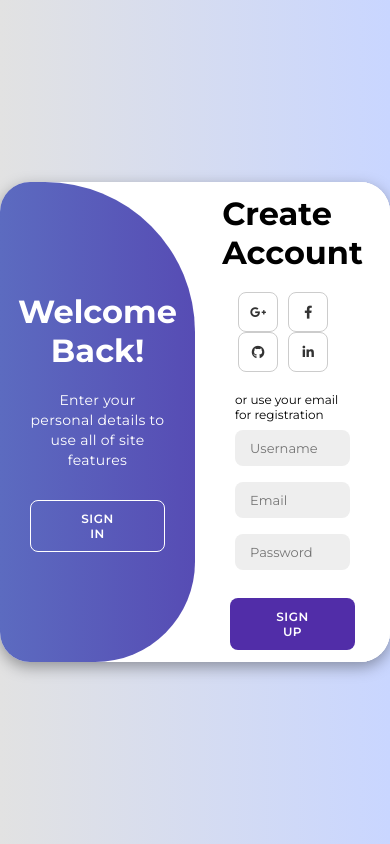
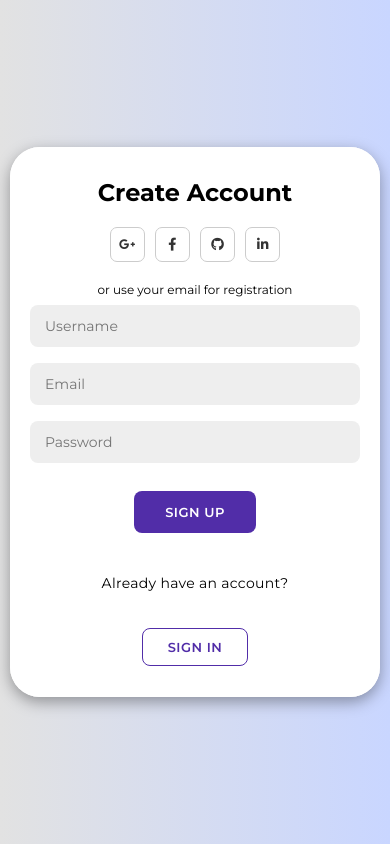
Before and after one commit to natekark/e-learning-platform, a website: page public/login.html in a window 390 px wide. Both pictures are taken after a click on the button "SIGN UP". Drawn offline with Linux system fonts and the light colour scheme.

Commit message:
Updated login.html

```diff
--- a/public/login.html
+++ b/public/login.html
@@ -22,7 +22,8 @@
       display: flex;
       align-items: center;
       justify-content: center;
-      height: 100vh;
+      min-height: 100vh;
+      padding: 20px;
     }
 
     .container {
@@ -31,8 +32,8 @@
       box-shadow: 0 5px 15px rgba(0, 0, 0, 0.35);
       position: relative;
       overflow: hidden;
-      width: 768px;
-      max-width: 100%;
+      width: 100%;
+      max-width: 768px;
       min-height: 480px;
     }
 
@@ -57,8 +58,8 @@
     .container button {
       background-color: #512da8;
       color: #fff;
-      font-size: 12px;
-      padding: 10px 45px;
+      font-size: 14px;
+      padding: 12px 45px;
       border: 1px solid transparent;
       border-radius: 8px;
       font-weight: 600;
@@ -66,11 +67,24 @@
       text-transform: uppercase;
       margin-top: 10px;
       cursor: pointer;
+      transition: all 0.3s ease;
+    }
+
+    .container button:hover {
+      opacity: 0.9;
     }
 
     .container button.hidden {
       background-color: transparent;
       border-color: #fff;
+    }
+
+    .container button.switch-form {
+      background-color: transparent;
+      color: #512da8;
+      border: 1px solid #512da8;
+      margin-top: 15px;
+      padding: 10px 25px;
     }
 
     .container form {
@@ -87,8 +101,8 @@
       background-color: #eee;
       border: none;
       margin: 8px 0;
-      padding: 10px 15px;
-      font-size: 13px;
+      padding: 12px 15px;
+      font-size: 14px;
       border-radius: 8px;
       width: 100%;
       outline: none;
@@ -149,6 +163,12 @@
       margin: 0 3px;
       width: 40px;
       height: 40px;
+      transition: all 0.3s ease;
+    }
+
+    .social-icons a:hover {
+      transform: translateY(-3px);
+      box-shadow: 0 3px 5px rgba(0, 0, 0, 0.1);
     }
 
     .toggle-container {
@@ -221,6 +241,93 @@
       color: red;
       font-size: 12px;
       margin-top: 10px;
+      text-align: center;
+    }
+
+    /* Mobile Responsive Styles */
+    @media (max-width: 768px) {
+      body {
+        padding: 10px;
+      }
+
+      .container {
+        min-height: 600px;
+      }
+
+      .form-container {
+        width: 100%;
+      }
+
+      .sign-in {
+        width: 100%;
+        transform: translateX(0);
+      }
+
+      .sign-up {
+        width: 100%;
+        transform: translateX(100%);
+        opacity: 1;
+      }
+
+      .container.active .sign-in {
+        transform: translateX(-100%);
+      }
+
+      .container.active .sign-up {
+        transform: translateX(0);
+      }
+
+      .toggle-container {
+        display: none;
+      }
+
+      .toggle {
+        display: none;
+      }
+
+      .switch-form-mobile {
+        display: block;
+        text-align: center;
+        margin-top: 20px;
+      }
+
+      .switch-form-desktop {
+        display: none;
+      }
+    }
+
+    @media (min-width: 769px) {
+      .switch-form-mobile {
+        display: none;
+      }
+
+      .switch-form-desktop {
+        display: block;
+      }
+    }
+
+    @media (max-width: 480px) {
+      .container {
+        min-height: 550px;
+      }
+
+      .container form {
+        padding: 0 20px;
+      }
+
+      .container h1 {
+        font-size: 24px;
+      }
+
+      .container button {
+        padding: 12px 30px;
+        font-size: 13px;
+      }
+
+      .social-icons a {
+        width: 35px;
+        height: 35px;
+      }
     }
   </style>
 </head>
@@ -242,6 +349,10 @@
         <input type="password" id="regPassword" placeholder="Password" required>
         <div class="error-message" id="signupError"></div>
         <button type="submit">Sign Up</button>
+        <div class="switch-form-mobile">
+          <p>Already have an account?</p>
+          <button type="button" class="switch-form" id="mobileSwitchToLogin">Sign In</button>
+        </div>
       </form>
     </div>
 
@@ -261,11 +372,15 @@
         <a href="#">Forgot Your Password?</a>
         <div class="error-message" id="loginError"></div>
         <button type="submit">Sign In</button>
+        <div class="switch-form-mobile">
+          <p>Don't have an account?</p>
+          <button type="button" class="switch-form" id="mobileSwitchToSignup">Sign Up</button>
+        </div>
       </form>
     </div>
 
-    <!-- Toggle Panel -->
-    <div class="toggle-container">
+    <!-- Toggle Panel (shown only on desktop) -->
+    <div class="toggle-container switch-form-desktop">
       <div class="toggle">
         <div class="toggle-panel toggle-left">
           <h1>Welcome Back!</h1>
@@ -282,68 +397,101 @@
   </div>
 
   <script>
-    // Toggle between Sign In and Sign Up
+    // Get DOM elements
     const container = document.getElementById('container');
     const registerBtn = document.getElementById('register');
     const loginBtn = document.getElementById('login');
+    const mobileSwitchToSignup = document.getElementById('mobileSwitchToSignup');
+    const mobileSwitchToLogin = document.getElementById('mobileSwitchToLogin');
+    const signInForm = document.querySelector('.sign-in');
+    const signUpForm = document.querySelector('.sign-up');
 
-    registerBtn.addEventListener('click', () => {
+    // Handle form toggling
+    function toggleForms() {
+
+      if (window.innerWidth <= 768) {
+        // Mobile behavior
+        if (container.classList.contains("active")) {
+          signInForm.style.transform = 'translateX(-100%)';
+          signUpForm.style.transform = 'translateX(0)';
+        } else {
+          signInForm.style.transform = 'translateX(0)';
+          signUpForm.style.transform = 'translateX(100%)';
+        }
+      } else {
+        // For desktop, the active class alone will handle the transitions
+
+      }
+    }
+
+    // Set up event listeners
+    registerBtn.addEventListener('click', function() {
       container.classList.add("active");
     });
 
-    loginBtn.addEventListener('click', () => {
+    loginBtn.addEventListener('click', function() {
       container.classList.remove("active");
     });
 
-    // Form Submission Handling
-    document.getElementById('signupForm').addEventListener('submit', function (e) {
+    mobileSwitchToSignup.addEventListener('click', function() {
+      container.classList.add("active");
+      toggleForms();
+    });
+
+    mobileSwitchToLogin.addEventListener('click', function() {
+      container.classList.remove("active");
+      toggleForms();
+    });
+
+    // Form submission handlers
+    document.getElementById('signupForm').addEventListener('submit', function(e) {
       e.preventDefault();
       const username = document.getElementById('regUsername').value;
       const email = document.getElementById('regEmail').value;
       const password = document.getElementById('regPassword').value;
 
-      fetch('/register', {
-        method: 'POST',
-        headers: { 'Content-Type': 'application/json' },
-        body: JSON.stringify({ username, email, password })
-      })
-      .then(response => response.json())
-      .then(data => {
-        if (data.success) {
-          window.location.href = '/home'; // Redirect to home page after registration
-        } else {
-          document.getElementById('signupError').textContent = data.message || 'Registration failed. Please try again.';
-        }
-      })
-      .catch(error => {
-        console.error('Error:', error);
-        document.getElementById('signupError').textContent = 'An error occurred. Please try again.';
-      });
+      console.log('Signup submitted:', { username, email, password });
+      document.getElementById('signupError').textContent = '';
+
+      // Simulate successful registration
+      setTimeout(() => {
+        document.getElementById('signupError').textContent = 'Registration successful!';
+        document.getElementById('signupError').style.color = 'green';
+      }, 1000);
     });
 
-    document.getElementById('loginForm').addEventListener('submit', function (e) {
+    document.getElementById('loginForm').addEventListener('submit', function(e) {
       e.preventDefault();
       const email = document.getElementById('loginEmail').value;
       const password = document.getElementById('loginPassword').value;
 
-      fetch('/login', {
-        method: 'POST',
-        headers: { 'Content-Type': 'application/json' },
-        body: JSON.stringify({ email, password })
-      })
-      .then(response => response.json())
-      .then(data => {
-        if (data.success) {
-          window.location.href = '/home'; // Redirect to home page after login
-        } else {
-          document.getElementById('loginError').textContent = data.message || 'Invalid email or password.';
-        }
-      })
-      .catch(error => {
-        console.error('Error:', error);
-        document.getElementById('loginError').textContent = 'An error occurred. Please try again.';
-      });
+      console.log('Login submitted:', { email, password });
+      document.getElementById('loginError').textContent = '';
+
+      // Simulate login error
+      setTimeout(() => {
+        document.getElementById('loginError').textContent = 'Invalid email or password';
+      }, 1000);
     });
+
+    // Initialize layout
+    function initLayout() {
+      if (window.innerWidth <= 768) {
+        // Mobile initialization
+        container.classList.remove("active");
+        signUpForm.style.transform = 'translateX(100%)';
+        signInForm.style.transform = 'translateX(0)';
+      } else {
+        // Desktop initialization
+        container.classList.remove("active");
+        signUpForm.style.transform = '';
+        signInForm.style.transform = '';
+      }
+    }
+
+    // Initialize on load and resize
+    window.addEventListener('load', initLayout);
+    window.addEventListener('resize', initLayout);
   </script>
 </body>
 </html>
```
